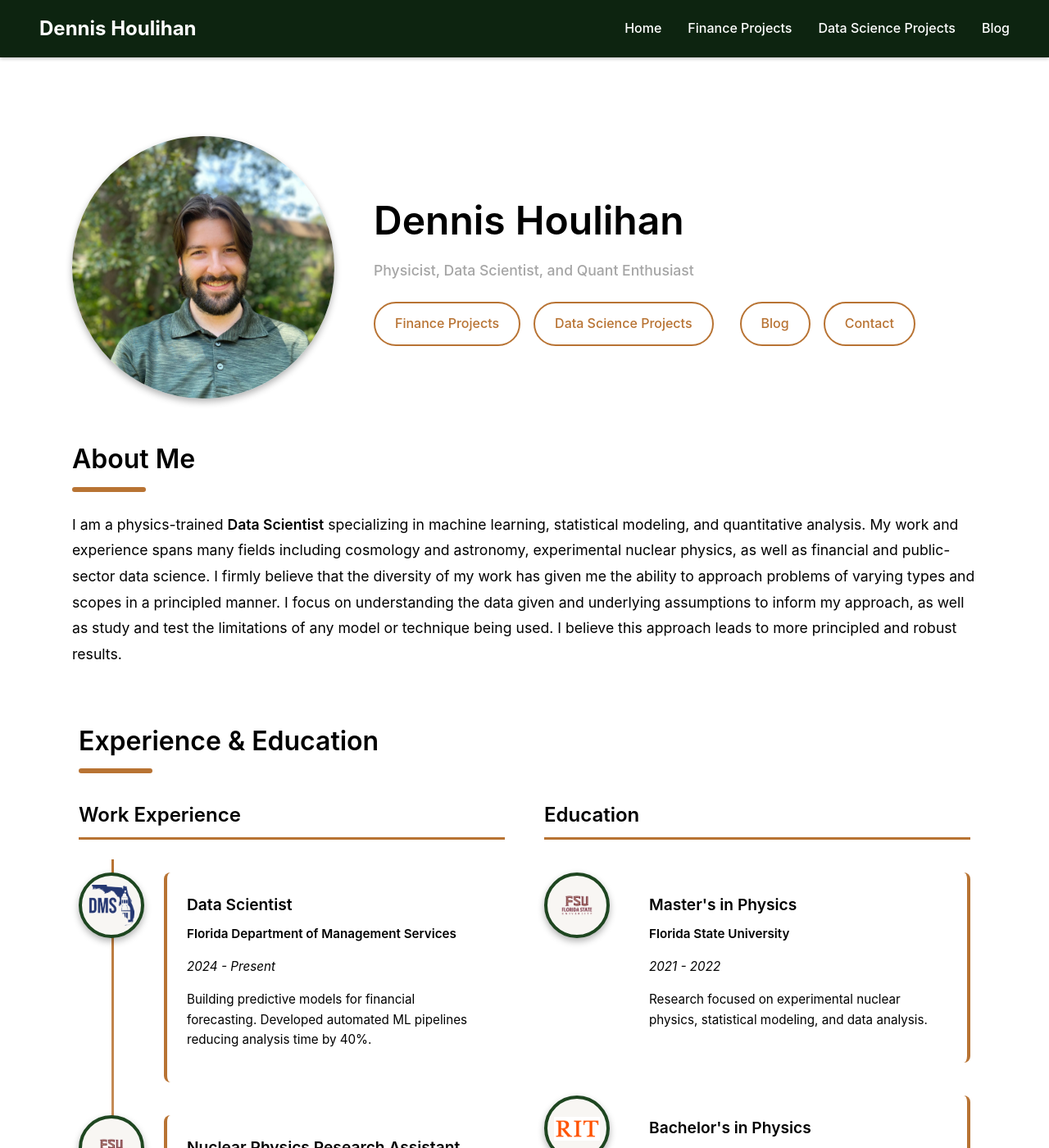
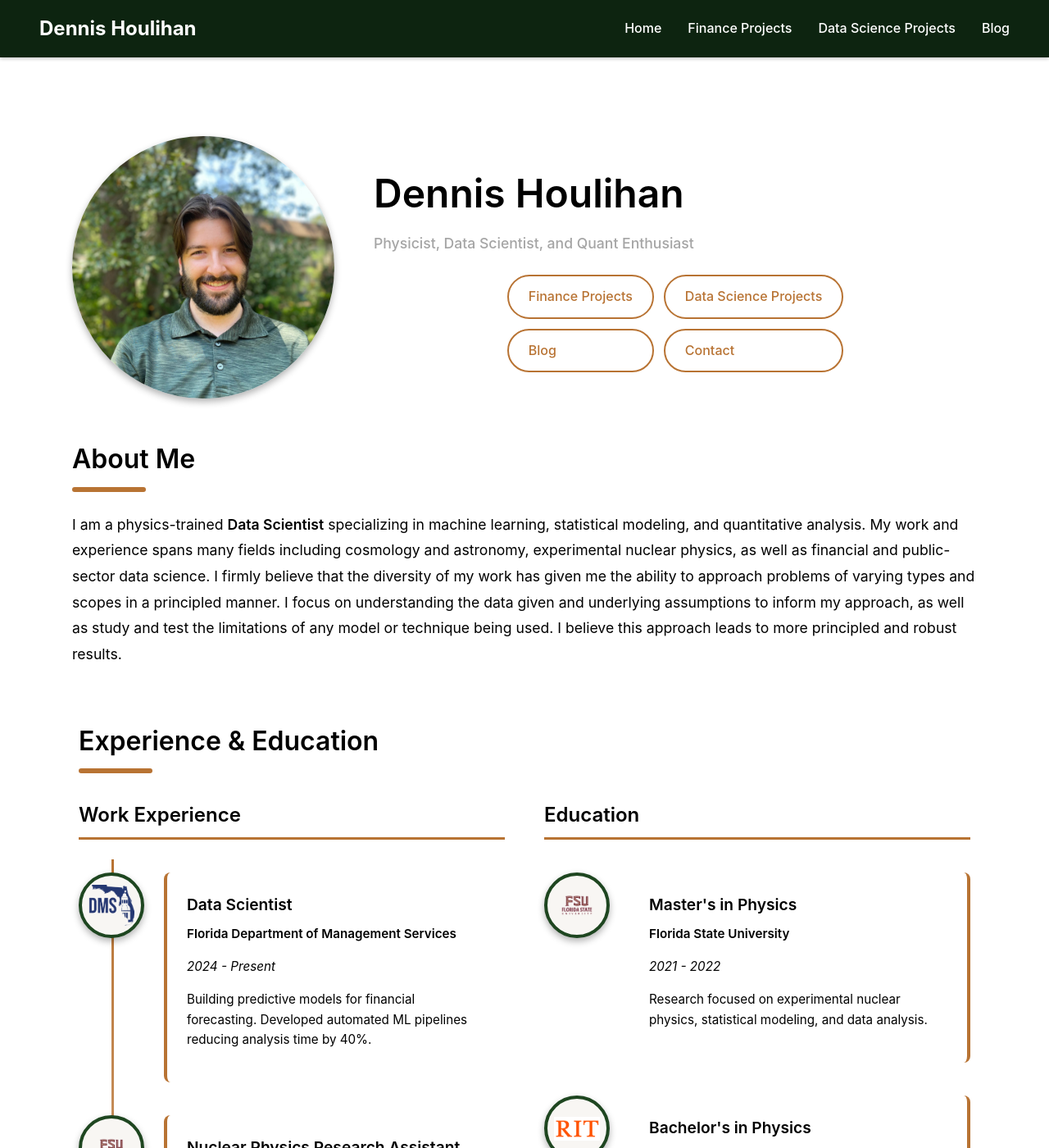
Before and after one commit to DJHoulihan/DJHoulihan.github.io, a Jekyll site: the page built from index.html, in a window 1280 px wide and 1400 px high. Shown: the whole window at 82% size. Built offline with Jekyll 4.4.1, drawn with Linux system fonts in a browser that asks for light colours.

Commit message:
edited home page and blog

```diff
--- a/Blog/index.html
+++ b/Blog/index.html
@@ -6,8 +6,8 @@
 <!-- HERO SECTION FOR BLOG -->
 <section class="hero" style="margin-top: 2rem; margin-bottom: 3rem;">
   <div class="hero-content">
-    <h1>Blog</h1>
-    <div class="hero-subtitle">Thoughts on data science, physics, and quantitative analysis</div>
+    <h1>Welcome to my Blog</h1>
+    <div class="hero-subtitle">Sharing my journey and thoughts on data science, physics, and quantitative analysis.</div>
   </div>
 </section>
 
--- a/index.html
+++ b/index.html
@@ -16,7 +16,6 @@
     <div class="hero-buttons">
       <a href="/Finance Projects/" class="btn">Finance Projects</a>
       <a href="/Data Science Projects/" class="btn">Data Science Projects</a>
-      <br>
       <a href="/Blog/" class="btn">Blog</a>
       <a href="mailto:dennishoulihan12@gmail.com" class="btn">Contact</a>
     </div>
@@ -152,6 +151,8 @@
 
   </div>
 </section>
+
+
 
 <!-- Dual Timeline Styles -->
 <style>
@@ -340,6 +341,14 @@
   margin-bottom: 0;
 }
 
+/* Button styles */
+.hero-buttons {
+  display: grid;
+  grid-template-columns: repeat(2, auto);
+  gap: 12px;
+  justify-content: center;
+}
+
 /* Responsive: Stack vertically on mobile */
 @media (max-width: 968px) {
   .dual-timeline-container {
```
